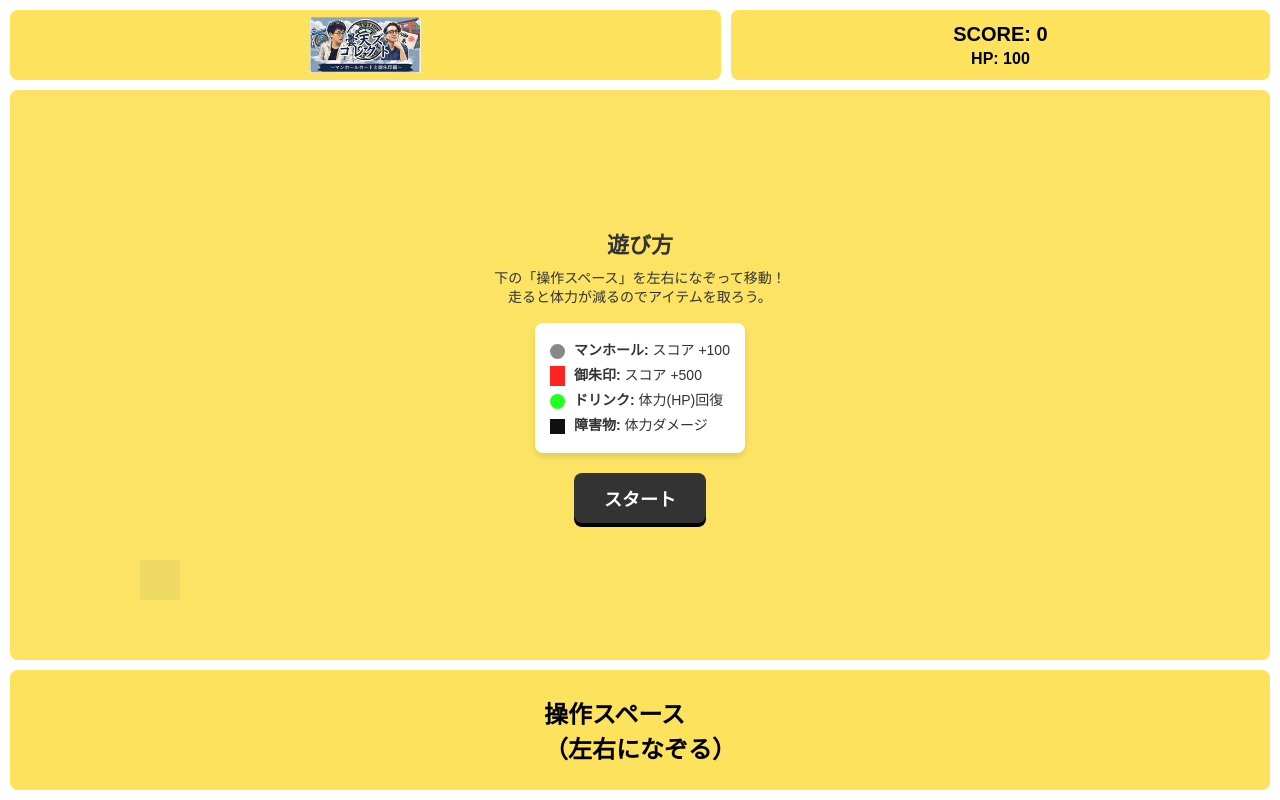
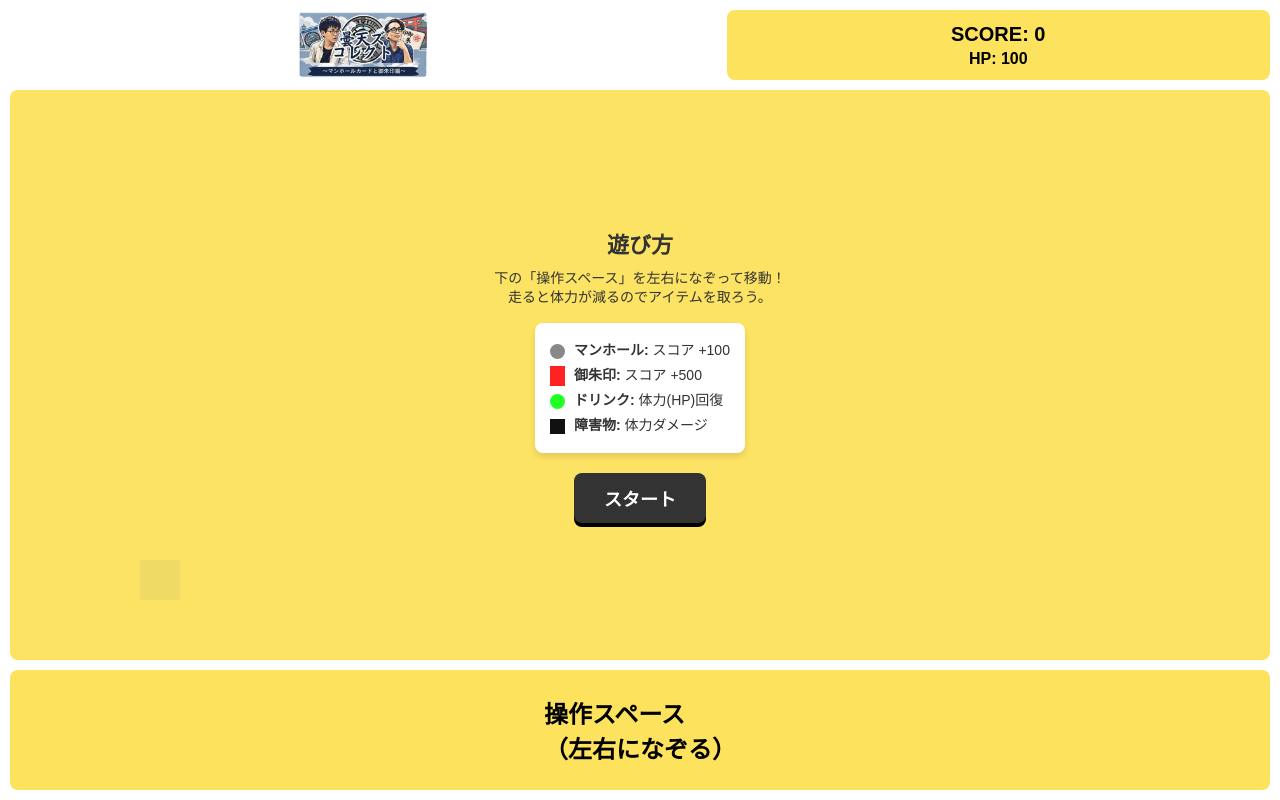
Before and after one commit to rickenmild/20261108_DONTENs-TATESUKU, a plain HTML site: page index.html in a window 1280 px wide. Drawn offline with Linux system fonts and the light colour scheme.

Commit message:
さらにロゴ画像の表示を最適化

```diff
--- a/index.html
+++ b/index.html
@@ -3,7 +3,7 @@
 <head>
 <meta charset="UTF-8">
 <meta name="viewport" content="width=device-width, initial-scale=1.0, maximum-scale=1.0, user-scalable=no, viewport-fit=cover">
-<title>曇天ズ - ロゴ画像対応版（ChatGPT修正反映）</title>
+<title>曇天ズ - ロゴ画像背景透過版</title>
 <style>
   html, body {
     margin: 0;
@@ -31,17 +31,17 @@
     flex-shrink: 0;
   }
 
-  /* ロゴ専用エリア */
+  /* ロゴ専用エリア（背景色と枠を削除） */
   .logo-box {
     flex: 1.3;
     min-width: 0;
-    background-color: #fce25d;
-    border-radius: 8px;
+    /* background-color: #fce25d; を削除 */
+    /* border-radius: 8px; を削除 */
     display: flex;
     align-items: center;
     justify-content: center;
     overflow: hidden;
-    padding: 5px;
+    padding: 0; /* paddingをなくして画像を最大化 */
     box-sizing: border-box;
   }
 
@@ -50,13 +50,11 @@
     display: block;
     width: 100%;
     height: 100%;
-    max-width: 100%;
-    max-height: 100%;
-    object-fit: contain;
+    object-fit: contain; /* 縦横比を維持 */
     object-position: center;
   }
 
-  /* スコア表示 */
+  /* スコア表示（こちらはそのまま黄色の枠） */
   .header-box {
     flex: 1;
     min-width: 0;
@@ -69,10 +67,6 @@
     font-weight: bold;
     font-size: 20px;
     color: #000;
-  }
-
-  .score-box {
-    flex: 1;
   }
 
   .score-text {
@@ -197,10 +191,10 @@
 <!-- 上部ヘッダー -->
 <div id="header">
   <div class="logo-box">
-    <img src="logo.png" alt="曇天ズコレクト">
+    <img src="logo.png" alt="曇天ズ">
   </div>
 
-  <div class="header-box score-box">
+  <div class="header-box">
     <div>SCORE: <span id="scoreText">0</span></div>
     <div class="score-text">HP: <span id="hpText">100</span></div>
   </div>
```
